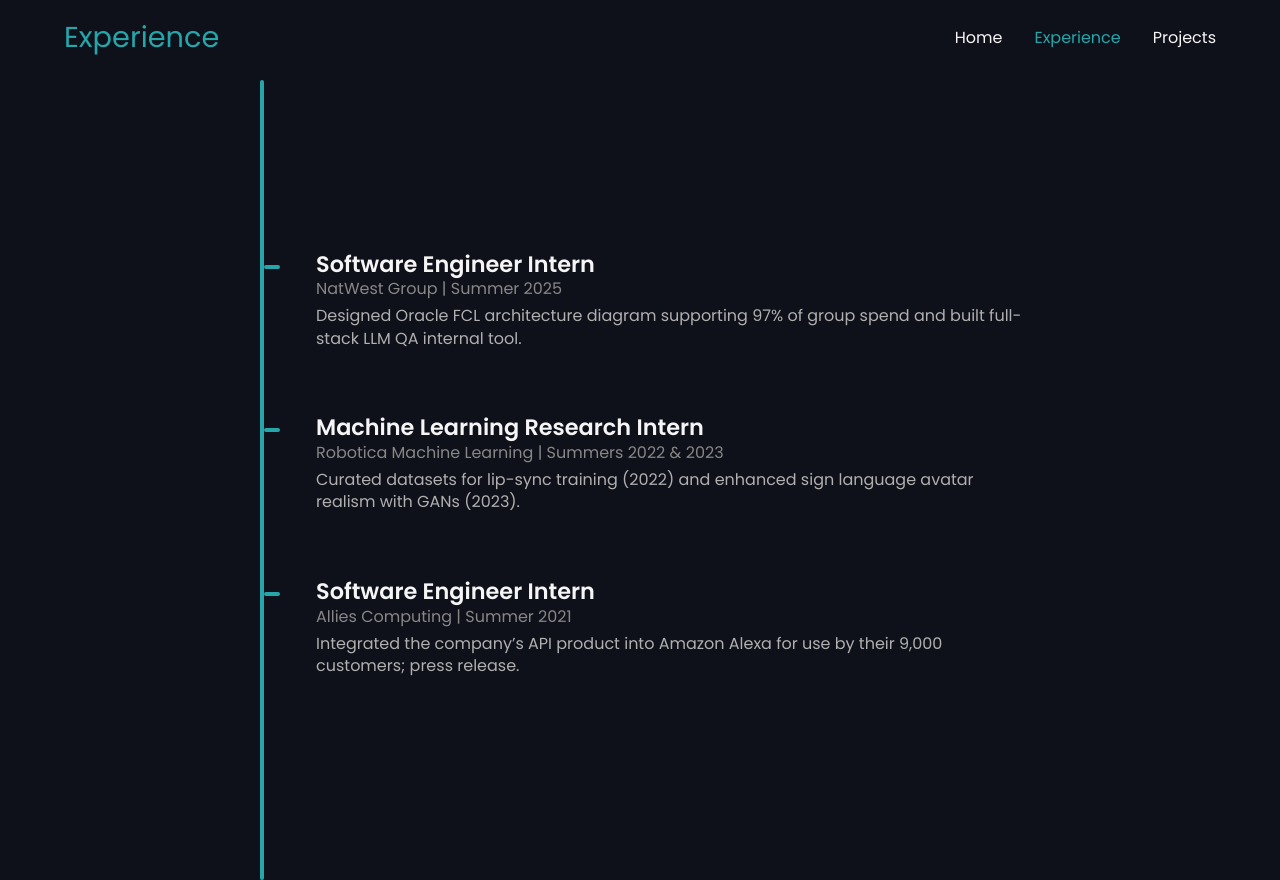
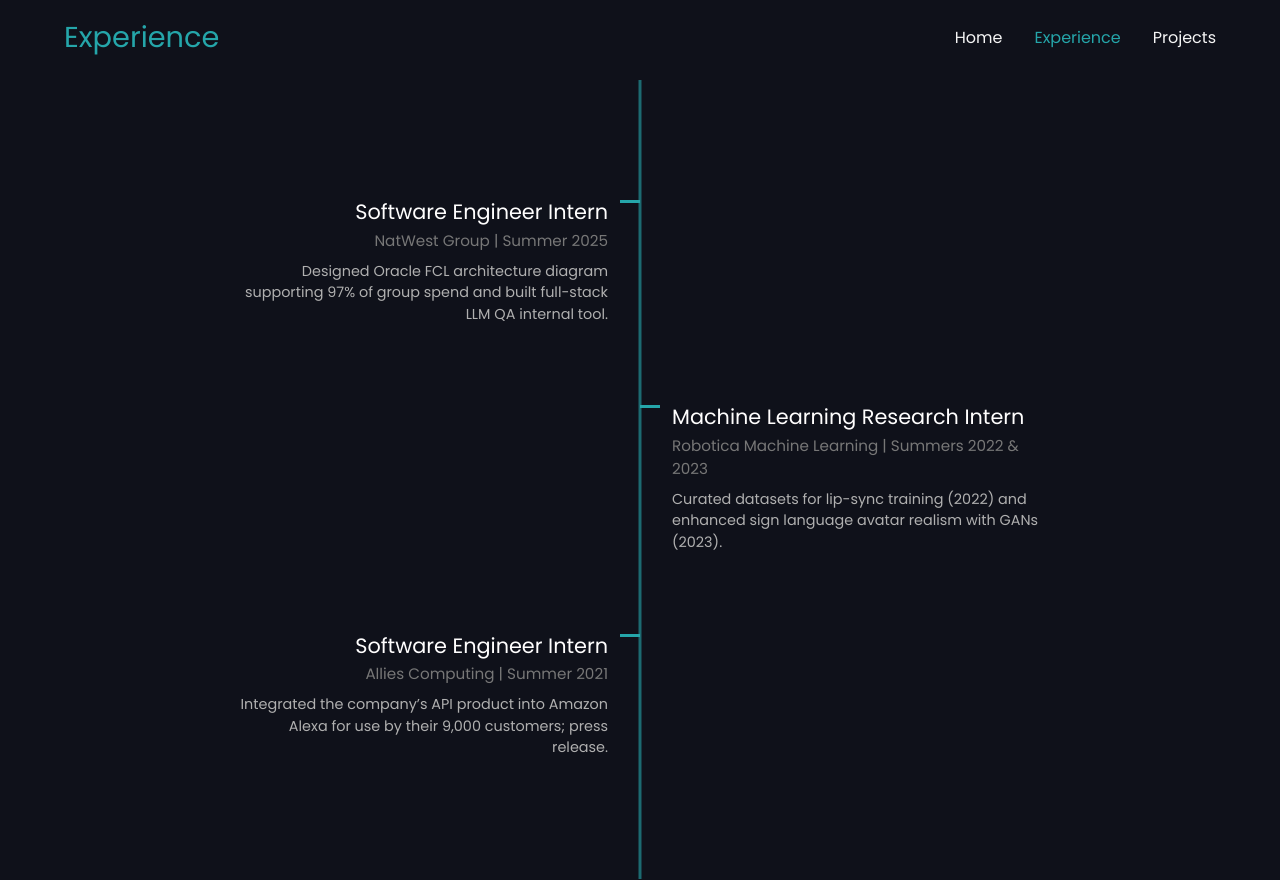
Before and after one commit to elliottcoops/elliottcoops.github.io, a React (Create React App) app in the folder portfolio-frontend/: page / in a window 1280 px wide. Both pictures are taken after a click on the link "Experience". Built offline with nearby package versions, Linux system fonts and the light colour scheme.

Commit message:
Update projects page

```diff
--- a/portfolio-frontend/src/App.css
+++ b/portfolio-frontend/src/App.css
@@ -4,3 +4,11 @@
   grid-gap: 1rem; /* spacing between items */
   padding-top: 80px; /* offset for navbar */
 }
+
+.section {
+  padding: 6rem 1rem; /* spacing between sections */
+  min-height: 100vh;  /* full viewport height */
+  display: flex;
+  justify-content: center;
+  align-items: center;
+}
--- a/portfolio-frontend/src/components/experience/experience.css
+++ b/portfolio-frontend/src/components/experience/experience.css
@@ -1,84 +1,112 @@
-/* Wrapper for timeline - vertically centred */
 .experience-wrapper {
-  display: flex;
-  flex-direction: column;
-  justify-content: center;   /* vertical centering */
-  align-items: center;       /* horizontal centering */
-  padding: 2rem 1rem;
-  gap: 2rem;
+  position: relative;
   width: 100%;
-  max-width: 800px;
-  min-height: 100vh;         /* take full viewport height */
+  max-width: 900px;
   margin: 0 auto;
-  position: relative;
+  padding: 4rem 1rem;
 }
 
-/* Timeline vertical line */
-.experience-wrapper::before {
-  content: '';
+/* Main vertical line */
+.experience-line {
   position: absolute;
   top: 0;
   bottom: 0;
-  left: 20px;          /* position line on the left */
-  width: 4px;
-  background-color: #25a6aa;
-  border-radius: 2px;
+  left: 50%;
+  width: 3px;
+  background: #25a6aa;
+  transform: translateX(-50%);
+  opacity: 0.6;
 }
 
-/* Individual timeline entry */
+/* Each entry */
 .experience-entry {
   position: relative;
-  padding-left: 60px;
-  margin-bottom: 2rem;
+  width: 50%;
+  padding: 1.5rem 2rem;
+  margin: 2rem 0;
 }
 
-/* Timeline dash */
-.experience-entry::before {
-  content: '';
-  position: absolute;
-  left: 8px;
-  top: 14px;           /* vertically centre the dash relative to text */
-  width: 16px;          /* length of the dash */
-  height: 4px;          /* thickness of the dash */
-  background-color: #25a6aa;
-  border-radius: 2px;
+.experience-entry.left {
+  left: 0;
+  text-align: right;
 }
 
-/* Job title */
-.experience-entry h3 {
-  font-size: clamp(1.1rem, 4vw, 1.4rem);
-  margin: 0;
-  font-weight: 600;
+.experience-entry.right {
+  left: 50%;
+  text-align: left;
 }
 
-/* Company & dates */
-.experience-entry span {
-  font-size: clamp(0.9rem, 3vw, 1rem);
-  color: #878787;
+/* Dash connector — fixed, never moves */
+.experience-entry.left::before,
+.experience-entry.right::before {
+  content: "";
+  position: absolute;
+  top: 1.5rem;
+  width: 20px;
+  height: 3px;
+  background: #25a6aa;
 }
 
-/* Description */
-.experience-entry p {
-  font-size: clamp(0.9rem, 3vw, 1rem);
-  margin: 0.25rem 0 0 0;
-  line-height: 1.4;
+.experience-entry.left::before {
+  right: 0;
+}
+
+.experience-entry.right::before {
+  left: 0;
+}
+
+/* Text wrapper */
+.experience-text {
+  transition: transform 0.3s ease; /* hover only affects this */
+}
+
+/* Hover effect — only text moves */
+.experience-entry:hover .experience-text {
+  transform: scale(1.03);
+}
+
+/* Text styling */
+.experience-text h3 {
+  margin: 0 0 0.3rem 0;
+  font-size: 1.3rem;
+  color: #fffefe;
+}
+
+.experience-text span {
+  display: block;
+  font-size: 0.95rem;
+  font-weight: 500;
+  color: #777777;
+  margin-bottom: 0.5rem;
+}
+
+.experience-text p {
+  margin: 0;
+  font-size: 0.9rem;
+  line-height: 1.5;
   color: #b0b0b0;
 }
 
-/* Responsive adjustments */
 @media (max-width: 768px) {
-  .experience-wrapper::before {
-    left: 12px;
+  .experience-line {
+    left: 20px; /* timeline on left */
   }
 
   .experience-entry {
-    padding-left: 50px;
+    width: 100%;
+    padding-left: 3rem; /* space for dash + timeline */
+    text-align: left !important;
+    left: 0 !important;
   }
 
-  .experience-entry::before {
-    left: 0px;
-    top: 14px;
-    width: 12px;
+  /* Dash fixed on right side of timeline, pointing to text */
+  .experience-entry.left::before,
+  .experience-entry.right::before {
+    position: absolute;
+    top: 1.5rem;
+    left: 5px;  /* start at timeline */
+    width: 20px; /* fixed dash length */
     height: 3px;
+    background: #25a6aa;
   }
 }
--- a/portfolio-frontend/src/components/experience/experience.js
+++ b/portfolio-frontend/src/components/experience/experience.js
@@ -25,13 +25,17 @@
 
   return (
     <div className="experience-wrapper">
-      {experiences.map(exp => (
-        <div key={exp.title} className="experience-entry">
-          <h3>{exp.title}</h3>
-          <span>{exp.company} | {exp.dates}</span>
-          <p>{exp.description}</p>
-        </div>
-      ))}
+  <div className="experience-line"></div>
+  {experiences.map((exp, i) => (
+    <div key={exp.title} className={`experience-entry ${i % 2 === 0 ? 'left' : 'right'}`}>
+      <div className="experience-text">
+        <h3>{exp.title}</h3>
+        <span>{exp.company} | {exp.dates}</span>
+        <p>{exp.description}</p>
+      </div>
     </div>
+  ))}
+</div>
+
   );
 }
```
